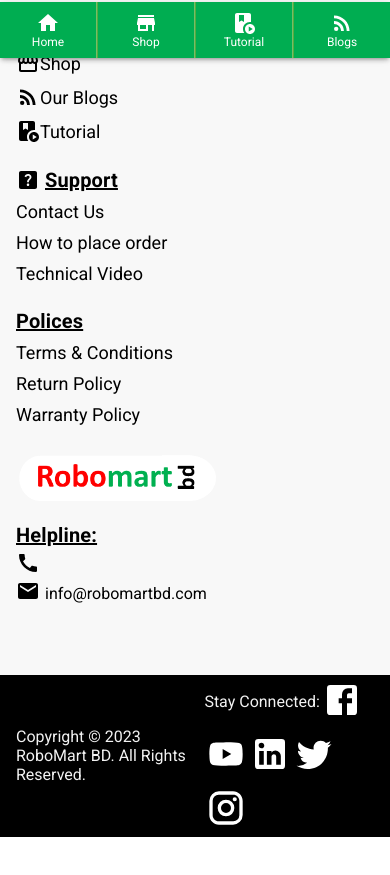
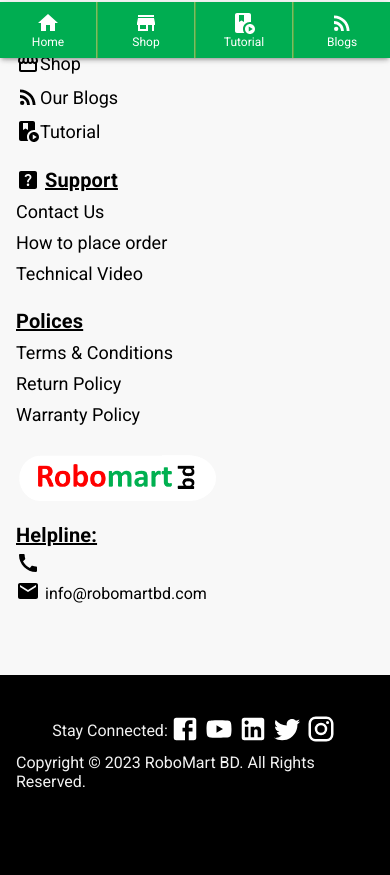
Before and after one commit to sabbir1054/robomartBD-frontend, a React (Vite) app: page /product/1/1 in a window 390 px wide. Shown: the part 786-1661 px from the top of the page. Before the commit the page ends 1623 px from the top, so only its background shows below. Built offline with nearby package versions, Linux system fonts and the light colour scheme; no server answers; what froala-editor would draw is missing.

Commit message:
footer updated

```diff
--- a/src/Shared/Footer/Footer.jsx
+++ b/src/Shared/Footer/Footer.jsx
@@ -53,7 +53,8 @@
                 className={styles.footerTitle}
                 style={{ display: "flex", alignItems: "center" }}
               >
-                <HelpCenterIcon /> <span style={{margin:"0 5px"}}>Support</span>
+                <HelpCenterIcon />{" "}
+                <span style={{ margin: "0 5px" }}>Support</span>
               </Typography>
               <ul className={styles.footerLists}>
                 <li>
@@ -74,7 +75,6 @@
                     Technical Video
                   </NavLink>
                 </li>
-
               </ul>
             </Grid>
             <Grid item xs={12} sm={6} md={4} lg={3}>
@@ -153,8 +153,9 @@
             justifyContent: "space-between",
             alignItems: "center",
           }}
+          className={styles.copR8}
         >
-          <p className="">Copyright © 2023 RoboMart BD. All Rights Reserved.</p>
+          <p>Copyright © 2023 RoboMart BD. All Rights Reserved.</p>
           <Box
             style={{ display: "flex", alignItems: "center", flexWrap: "wrap" }}
           >
--- a/src/Shared/Footer/Footer.module.scss
+++ b/src/Shared/Footer/Footer.module.scss
@@ -49,3 +49,18 @@
     color: var(--primaryColor);
   }
 }
+
+@media (max-width: 575.98px) {
+  .footerBottom {
+    background-color: black;
+    color: #f2f2f2;
+    padding-bottom: 10vh;
+    padding-top: 4vh;
+  }
+  .copR8 {
+    flex-direction: column-reverse;
+  }
+  .socialIcon {
+    font-size: 30px;
+  }
+}
```
